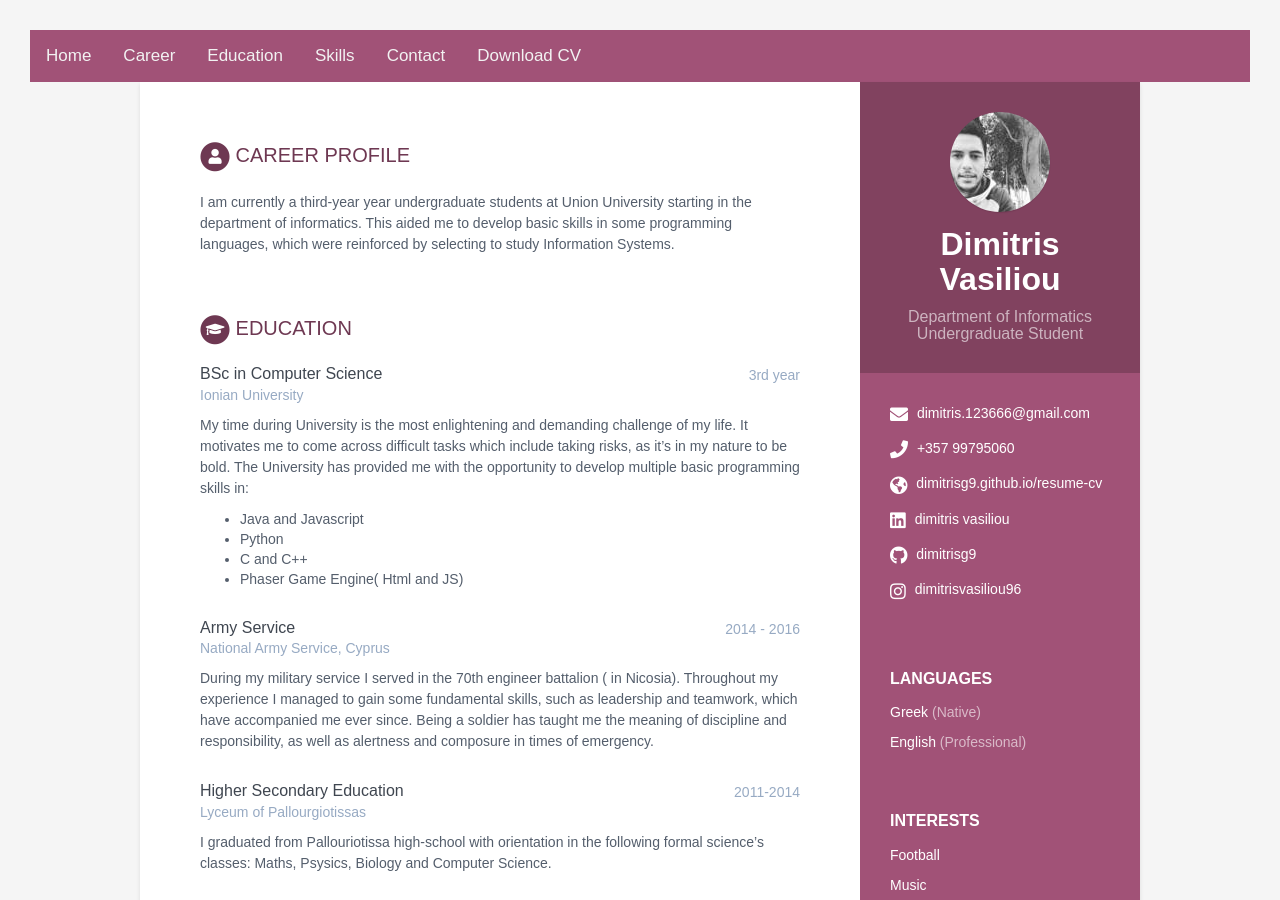
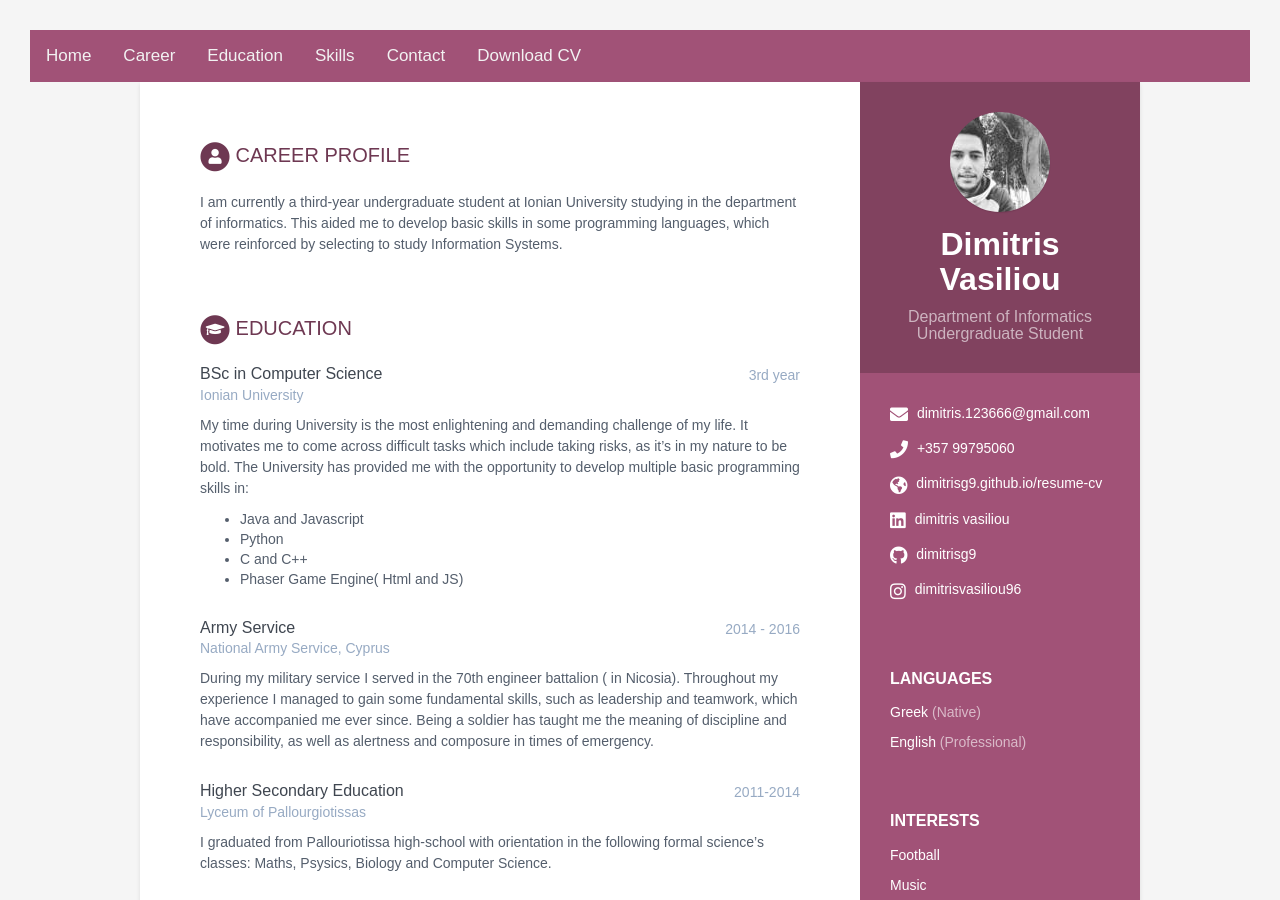
Before and after one commit to dimitrisg9/resume-cv, a Jekyll site: the page built from index.html, in a window 1280 px wide and 900 px high. Built offline with Jekyll 4.4.1, drawn with Linux system fonts in a browser that asks for light colours.

Commit message:
Update data.yml

```diff
--- a/_data/data.yml
+++ b/_data/data.yml
@@ -54,7 +54,7 @@ sidebar:
 career-profile:
     title: Career Profile
     summary: |
-      I am currently a third-year year undergraduate students at Union University starting in the department of informatics.
+      I am currently a third-year undergraduate student at Ionian University studying in the department of informatics.
       This aided me to develop basic skills in some programming languages,
       which were reinforced by selecting to study Information Systems.
 
```
